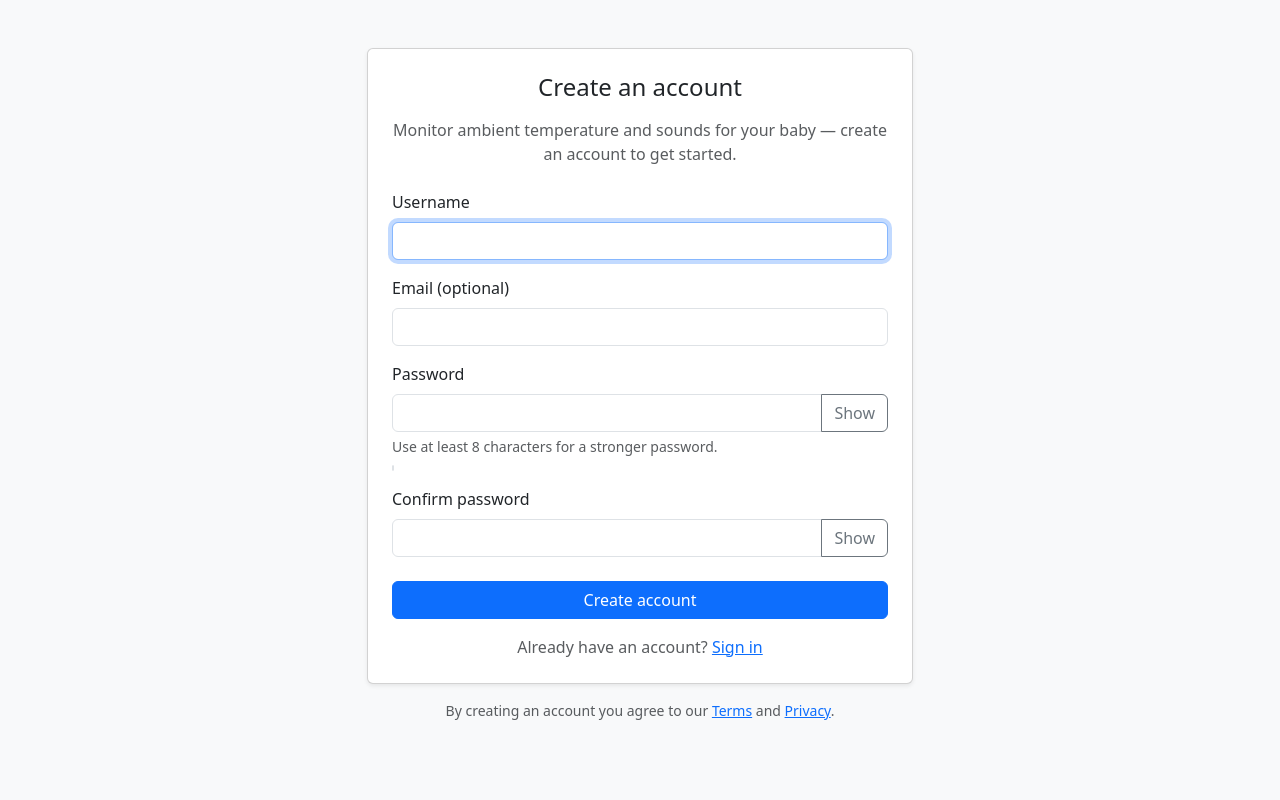
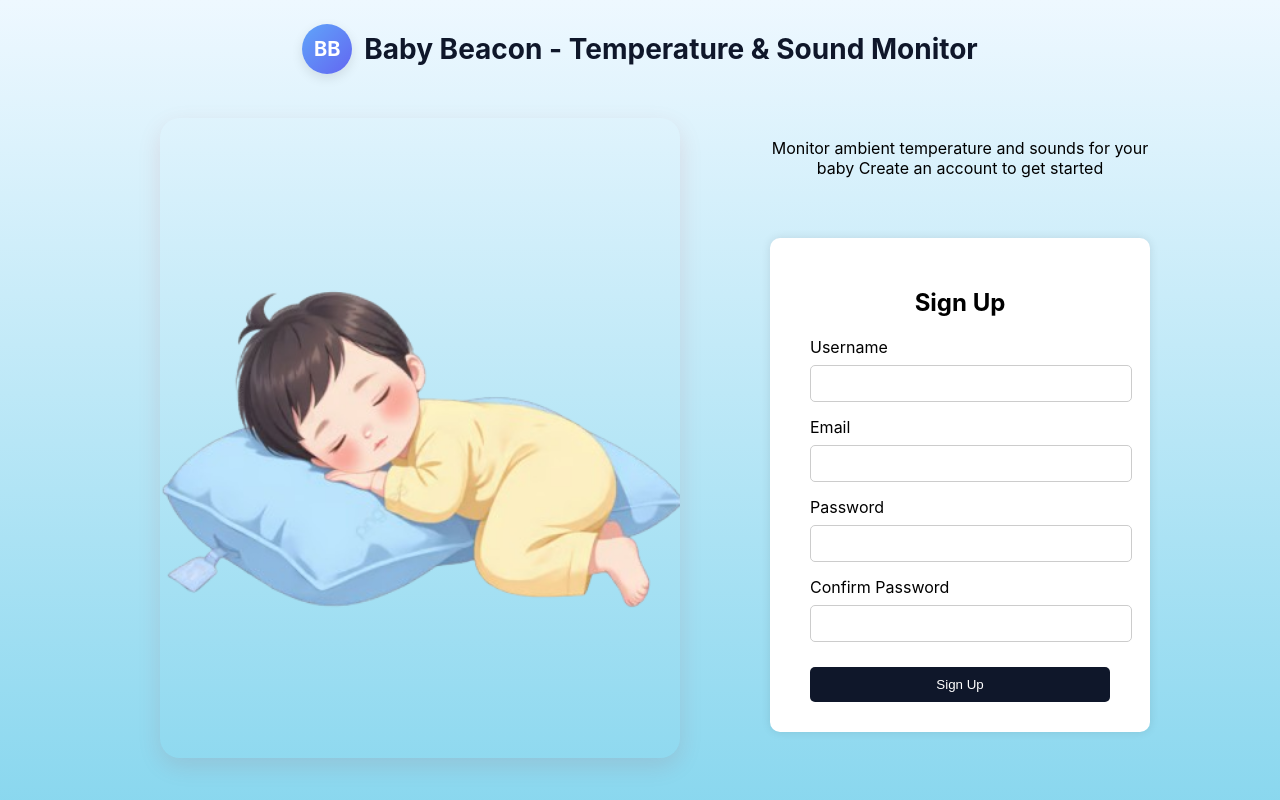
Before and after one commit to btfuhrma/ECE574-Baby-Beacon, a Django app: template BabyBeacon/templates/users/signup.html in a window 1280 px wide. Run offline with Django 5.2, Linux system fonts and the light colour scheme; the template is opened without the code that fills it, so the values that code supplies are empty.

Commit message:
Updated login, dashboard, signup layout and improved page design

```diff
--- a/BabyBeacon/BabyBeacon/settings.py
+++ b/BabyBeacon/BabyBeacon/settings.py
@@ -55,10 +55,11 @@ ROOT_URLCONF = 'BabyBeacon.urls'
 TEMPLATES = [
     {
         'BACKEND': 'django.template.backends.django.DjangoTemplates',
-        'DIRS': ['templates'],
+        'DIRS': [BASE_DIR /'templates'],
         'APP_DIRS': True,
         'OPTIONS': {
             'context_processors': [
+                'django.template.context_processors.debug',
                 'django.template.context_processors.request',
                 'django.contrib.auth.context_processors.auth',
                 'django.contrib.messages.context_processors.messages',
--- a/BabyBeacon/BabyBeacon/urls.py
+++ b/BabyBeacon/BabyBeacon/urls.py
@@ -17,14 +17,16 @@ Including another URLconf
 from django.contrib import admin
 from django.urls import path
 from sensors.views import *
+from django.shortcuts import redirect
 
 urlpatterns = [
     path('admin/', admin.site.urls),
     path('api/data/', sensorData, name='sensorData'),
     path('api/getToken/', getToken, name='userAPIKey'),
-    path('user_login', user_login, name='user_login'),
-    path('signup', signup, name='signup'),
-    path('logout', logout, name='logout'),
-    path('dashboard', dashboard, name='dashboard'),
+    path('user_login/', user_login, name='user_login'),   # <-- trailing slash added
+    path('signup/', signup, name='signup'),              # good to add slash
+    path('logout/', logout, name='logout'),             # good to add slash
+    path('dashboard/', dashboard, name='dashboard'),
     path('api/getLatestData/', getLatestData, name='getLatestData'),
+    path('', lambda request: redirect('user_login/')),
 ]
--- a/BabyBeacon/templates/sensors/dashboard.html
+++ b/BabyBeacon/templates/sensors/dashboard.html
@@ -1,7 +1,8 @@
 {% block content %}
 <div class="min-h-screen bg-gray-50 text-gray-800">
 
-  <nav class="bg-blue-400 text-white shadow">
+  <nav  class="shadow" style="background:#0f172a; color: white; padding: 10px 20px;">
+
     <div class="max-w-7xl mx-auto px-4 py-3 flex justify-between items-center">
       <h1 class="text-2xl font-semibold text-align-left">BabyBeacon Dashboard</h1>
       <div class="flex space-x-4">
@@ -9,6 +10,7 @@
         <a href="{% url 'logout' %}" class="hover:underline">Logout</a>
       </div>
     </div>
+
   </nav>
 
   <div class="max-w-7xl mx-auto px-4 py-6 space-y-6">
--- a/BabyBeacon/templates/users/signup.html
+++ b/BabyBeacon/templates/users/signup.html
@@ -1,175 +1,192 @@
-<!doctype html>
+{% load static %}
+<!DOCTYPE html>
 <html lang="en">
 <head>
-    <meta charset="utf-8" />
-    <meta name="viewport" content="width=device-width,initial-scale=1" />
-    <title>Create Account — Baby Beacon</title>
-    <link href="https://cdn.jsdelivr.net/npm/bootstrap@5.3.2/dist/css/bootstrap.min.css" rel="stylesheet">
+    <meta charset="UTF-8">
+    <meta name="viewport" content="width=device-width, initial-scale=1.0">
+    <title>Sign Up</title>
     <style>
-        .password-strength {
-            height: .375rem;
-            border-radius: .25rem;
-            transition: width .25s ease;
+        /* Top title + logo */
+        :root{
+            --bg:#86d6eef6; --card:#ffffff; --accent:#071122; --muted:#0f1b35;
+            --danger:#ef4444;
+            font-family: Inter, "Segoe UI", Roboto, "Helvetica Neue", Arial;
         }
+
+
+
+        body{
+            margin: 0;
+            min-height: 100vh;
+            background: linear-gradient(180deg,#eef8ff 0%,var(--bg) 100%);
+        }
+
+        .header {
+            display: flex;
+            align-items: center;
+            justify-content: center;
+            gap: 12px;
+            padding: 24px 0;
+        }
+
+         .header .logo {
+            width: 50px;
+            height: 50px;
+            border-radius: 50%;
+            background: linear-gradient(135deg,#60a5fa,#6366f1);
+            display: flex;
+            align-items: center;
+            justify-content: center;
+            color: white;
+            font-weight: 700;
+            font-size: 20px;
+            box-shadow: 0 4px 12px rgba(0,0,0,0.1);
+        }
+
+        .header h1 {
+            font-weight: 700;
+            font-size: 28px;
+            color: #0f172a;
+            margin: 0;
+        }
+
+        .signup-container {
+            background-color: var(--card);
+    padding: 30px 40px;
+    border-radius: 10px;
+    box-shadow: 0 0 10px rgba(0,0,0,0.1);
+
+        }
+        h2 {
+            text-align: center;
+            margin-bottom: 20px;
+        }
+        input[type=text], input[type=email], input[type=password] {
+            width: 100%;
+            padding: 10px;
+            margin: 8px 0 15px 0;
+            border: 1px solid #ccc;
+            border-radius: 5px;
+        }
+        button {
+            width: 100%;
+            padding: 10px;
+            background-color:  #0f172a;
+            color: white;
+            border: none;
+            border-radius: 5px;
+            cursor: pointer;
+        }
+        button:hover {
+            background-color: #0b123f;
+        }
+        .error {
+            color: red;
+            font-size: 14px;
+            margin-bottom: 10px;
+        }
+         .page-container {
+            display: flex;
+            justify-content: center;
+            align-items: flex-start;
+            gap: 40px;
+            padding: 20px;
+            flex-wrap: wrap;
+        }
+        .baby-img {
+            height: 80vh;
+            width: 65vh;
+            border-radius: 20px;
+            object-fit: cover;
+            box-shadow: 0 8px 24px rgba(172, 8, 8, 0.1);
+
+        }
+        .left-column {
+    flex: 1;               /* takes available space */
+    max-width: 600px;      /* optional max width */
+}
+
+.right-column {
+    flex: 1;
+    max-width: 400px;
+    display: flex;
+    flex-direction: column; /* stack paragraph + signup vertically */
+    gap: 20px;              /* spacing between paragraph and signup */
+}
+
+
     </style>
 </head>
-<body class="bg-light">
-    <div class="container py-5">
-        <div class="row justify-content-center">
-            <div class="col-md-8 col-lg-6">
-                <div class="card shadow-sm">
-                    <div class="card-body p-4">
-                        <h2 class="h4 mb-3 text-center">Create an account</h2>
-                        <p class="text-muted text-center mb-4">Monitor ambient temperature and sounds for your baby — create an account to get started.</p>
+<body>
+     <!-- Header with logo and title -->
+    <div class="header">
+        <div class="logo">BB</div>
+        <h1>Baby Beacon - Temperature & Sound Monitor</h1>
+    </div>
 
-                        <form method="post" action="{% url 'signup' %}" novalidate>
-                            {% csrf_token %}
+    <div class="page-container">
+        <!-- Baby picture -->
+     <div class="left-column">
+        <img class="baby-img" src="{% static 'images/baby.png' %}" alt="Baby Picture" style="display:block; margin: 0 auto;">
+     </div>
 
-                            {% if messages %}
-                                {% for message in messages %}
-                                    <div class="alert alert-{{ message.tags }} mb-3">{{ message }}</div>
-                                {% endfor %}
-                            {% endif %}
 
-                            {% if form.non_field_errors %}
-                                <div class="alert alert-danger mb-3">
-                                    {{ form.non_field_errors }}
-                                </div>
-                            {% endif %}
+    <div class="right-column">
+     <p class="lead" style="text-align:center; margin: 20px 0;">
+            Monitor ambient temperature and sounds for your baby Create an account to get started
+        </p>
 
-                            <div class="mb-3">
-                                <label for="id_username" class="form-label">Username</label>
-                                <input
-                                    type="text"
-                                    name="username"
-                                    id="id_username"
-                                    class="form-control {% if form.username.errors %}is-invalid{% endif %}"
-                                    value="{{ form.username.value|default:'' }}"
-                                    required
-                                    autofocus
-                                >
-                                {% if form.username.errors %}
-                                    <div class="invalid-feedback">
-                                        {{ form.username.errors }}
-                                    </div>
-                                {% endif %}
-                            </div>
 
-                            <div class="mb-3">
-                                <label for="id_email" class="form-label">Email (optional)</label>
-                                <input
-                                    type="email"
-                                    name="email"
-                                    id="id_email"
-                                    class="form-control {% if form.email.errors %}is-invalid{% endif %}"
-                                    value="{{ form.email.value|default:'' }}"
-                                >
-                                {% if form.email.errors %}
-                                    <div class="invalid-feedback">
-                                        {{ form.email.errors }}
-                                    </div>
-                                {% endif %}
-                            </div>
+    <div class="signup-container" style="margin: 20px auto; width: 300px;">
+        <h2>Sign Up</h2>
 
-                            <div class="mb-3">
-                                <label for="id_password1" class="form-label">Password</label>
-                                <div class="input-group">
-                                    <input
-                                        type="password"
-                                        name="password1"
-                                        id="id_password1"
-                                        class="form-control {% if form.password1.errors %}is-invalid{% endif %}"
-                                        required
-                                        aria-describedby="pwHelp"
-                                    >
-                                    <button type="button" class="btn btn-outline-secondary" id="togglePw1" aria-label="Toggle password visibility">Show</button>
-                                </div>
-                                <div id="pwHelp" class="form-text">Use at least 8 characters for a stronger password.</div>
-                                <div class="mt-2">
-                                    <div class="bg-light border password-strength" id="pwStrengthBar" style="width:0%"></div>
-                                </div>
-                                {% if form.password1.errors %}
-                                    <div class="invalid-feedback d-block">
-                                        {{ form.password1.errors }}
-                                    </div>
-                                {% endif %}
-                            </div>
+{% if messages %}
+    <ul>
+        {% for message in messages %}
+            <li style="color: red;">{{ message }}</li>
+        {% endfor %}
+    </ul>
+{% endif %}
 
-                            <div class="mb-3">
-                                <label for="id_password2" class="form-label">Confirm password</label>
-                                <div class="input-group">
-                                    <input
-                                        type="password"
-                                        name="password2"
-                                        id="id_password2"
-                                        class="form-control {% if form.password2.errors %}is-invalid{% endif %}"
-                                        required
-                                    >
-                                    <button type="button" class="btn btn-outline-secondary" id="togglePw2" aria-label="Toggle password visibility">Show</button>
-                                </div>
-                                {% if form.password2.errors %}
-                                    <div class="invalid-feedback d-block">
-                                        {{ form.password2.errors }}
-                                    </div>
-                                {% endif %}
-                            </div>
 
-                            <div class="d-grid mt-4">
-                                <button type="submit" class="btn btn-primary">Create account</button>
-                            </div>
+        <form id="signupForm" method="POST" action="/signup/">
+            {% csrf_token %}
 
-                            <p class="text-center text-muted mt-3 mb-0">
-                                Already have an account?
-                                <a href="{% url 'user_login' %}">Sign in</a>
-                            </p>
-                        </form>
-                    </div>
-                </div>
+            <label for="username">Username</label>
+            <input type="text" id="username" name="username" required>
 
-                <p class="text-center text-muted small mt-3">By creating an account you agree to our <a href="#">Terms</a> and <a href="#">Privacy</a>.</p>
-            </div>
-        </div>
+            <label for="email">Email</label>
+            <input type="email" id="email" name="email" required>
+
+            <label for="password">Password</label>
+            <input type="password" id="password" name="password" required>
+
+            <label for="confirmPassword">Confirm Password</label>
+            <input type="password" id="confirmPassword" name="confirmPassword" required>
+
+            <div class="error" id="errorMsg"></div>
+
+            <button type="submit">Sign Up</button>
+        </form>
     </div>
 
     <script>
-        // Password visibility toggles
-        document.getElementById('togglePw1').addEventListener('click', function () {
-            const pw = document.getElementById('id_password1');
-            this.textContent = pw.type === 'password' ? 'Hide' : 'Show';
-            pw.type = pw.type === 'password' ? 'text' : 'password';
-        });
-        document.getElementById('togglePw2').addEventListener('click', function () {
-            const pw = document.getElementById('id_password2');
-            this.textContent = pw.type === 'password' ? 'Hide' : 'Show';
-            pw.type = pw.type === 'password' ? 'text' : 'password';
-        });
+        const form = document.getElementById('signupForm');
+        const errorMsg = document.getElementById('errorMsg');
 
-        // Lightweight password strength indicator (length + variety)
-        function calcStrength(s) {
-            let score = 0;
-            if (!s) return 0;
-            if (s.length >= 8) score += 40;
-            if (/[A-Z]/.test(s)) score += 20;
-            if (/[0-9]/.test(s)) score += 20;
-            if (/[^A-Za-z0-9]/.test(s)) score += 20;
-            return Math.min(100, score);
-        }
+        form.addEventListener('submit', function(event) {
+            const password = document.getElementById('password').value;
+            const confirmPassword = document.getElementById('confirmPassword').value;
 
-        const pwInput = document.getElementById('id_password1');
-        const bar = document.getElementById('pwStrengthBar');
-
-        pwInput.addEventListener('input', function () {
-            const val = this.value;
-            const score = calcStrength(val);
-            bar.style.width = score + '%';
-            if (score < 40) {
-                bar.style.background = '#dc3545'; // red
-            } else if (score < 70) {
-                bar.style.background = '#ffc107'; // yellow
+            if(password !== confirmPassword) {
+                event.preventDefault(); // stop form submission
+                errorMsg.textContent = "Passwords do not match!";
             } else {
-                bar.style.background = '#198754'; // green
+                errorMsg.textContent = "";
             }
         });
     </script>
+    </div>
+    </div>
 </body>
 </html>
```
Also changed, not shown: BabyBeacon/dashboard/views.py (+51 -2 lines), BabyBeacon/templates/users/login.html (+230 -84 lines), BabyBeacon/db.sqlite3, BabyBeacon/static/images/baby.png (added).
